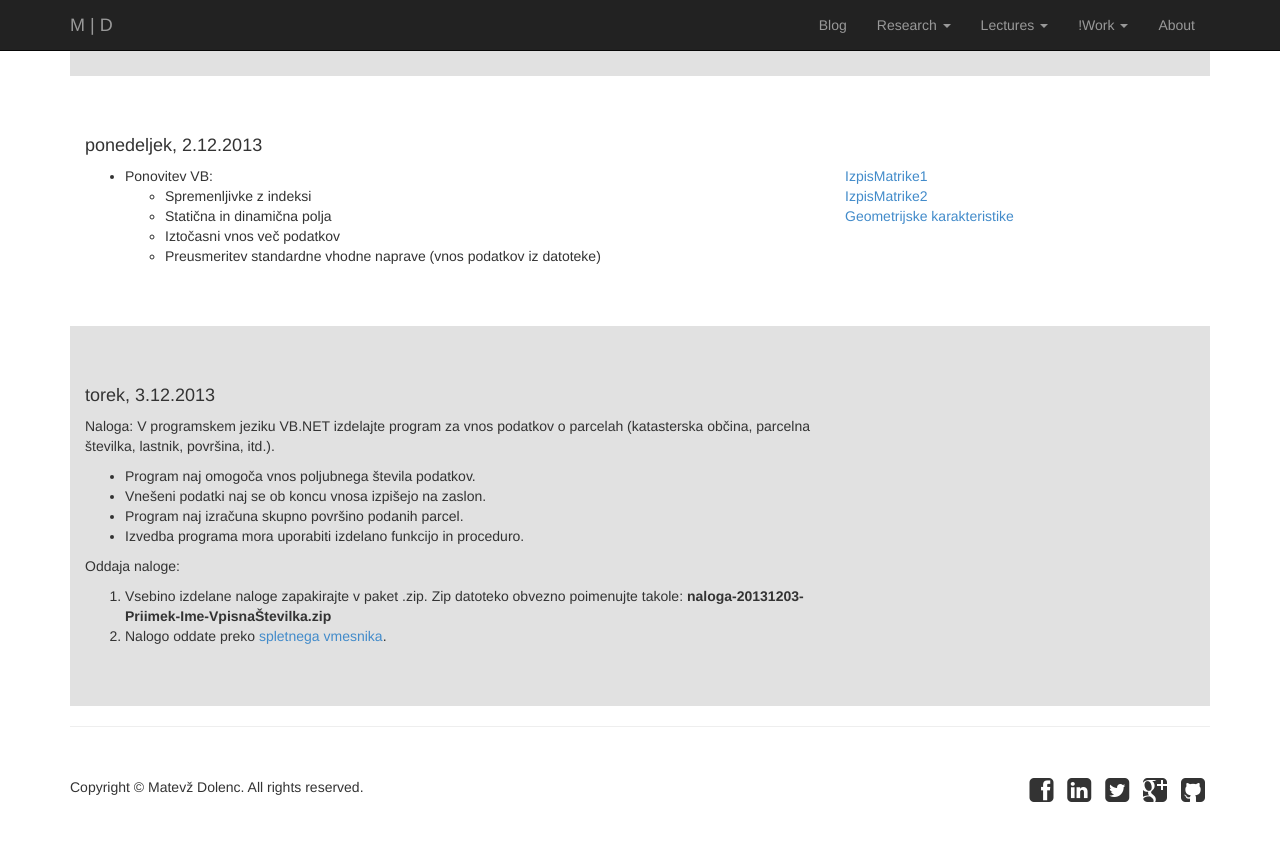
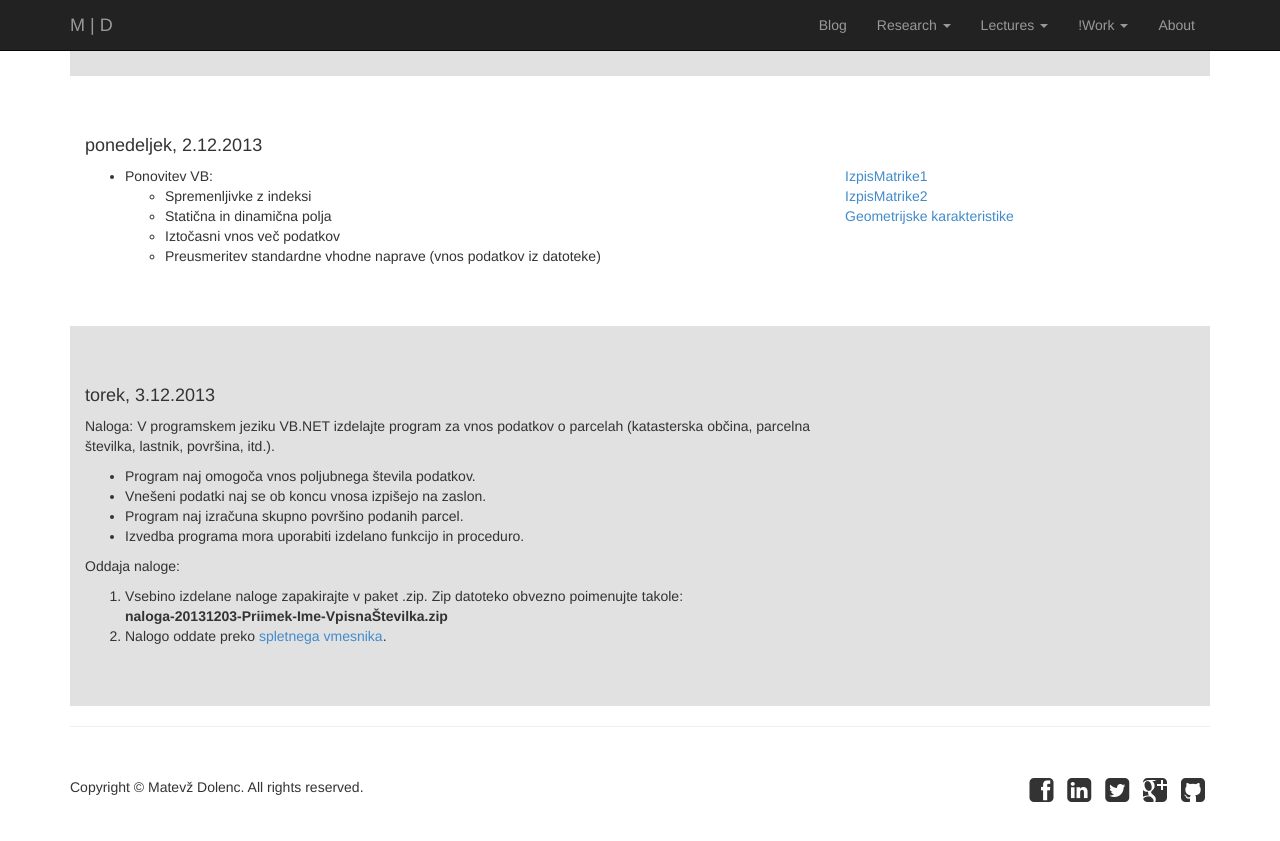
Before and after one commit to matevzdolenc/matevzdolenc.github.io, a Jekyll site: the page built from lectures/ul-fgg/tun-aop-2013/index.html, in a window 1280 px wide and 900 px high, scrolled down 1327 px. Shown: the top 841 px of the window. Built offline with Jekyll 4.4.1, drawn with Linux system fonts in a browser that asks for light colours; Markdown is read by kramdown in place of the engine named in the settings.

```diff
--- a/lectures/ul-fgg/tun-aop-2013/index.html
+++ b/lectures/ul-fgg/tun-aop-2013/index.html
@@ -150,7 +150,7 @@ header-img: /img/header-vb-1.png
           </ul>
           <p>Oddaja naloge:</p>
           <ol>
-            <li>Vsebino izdelane naloge zapakirajte v paket .zip. Zip datoteko obvezno poimenujte takole:
+            <li>Vsebino izdelane naloge zapakirajte v paket .zip. Zip datoteko obvezno poimenujte takole:<br />
               <strong>naloga-20131203-Priimek-Ime-VpisnaŠtevilka.zip</strong></li>
               <li>Nalogo oddate preko <a href="http://media.matevzdolenc.com/ul-fgg/tun-aop-2013/naloge/naloga-20131203.php">
                 spletnega vmesnika</a>.
```
